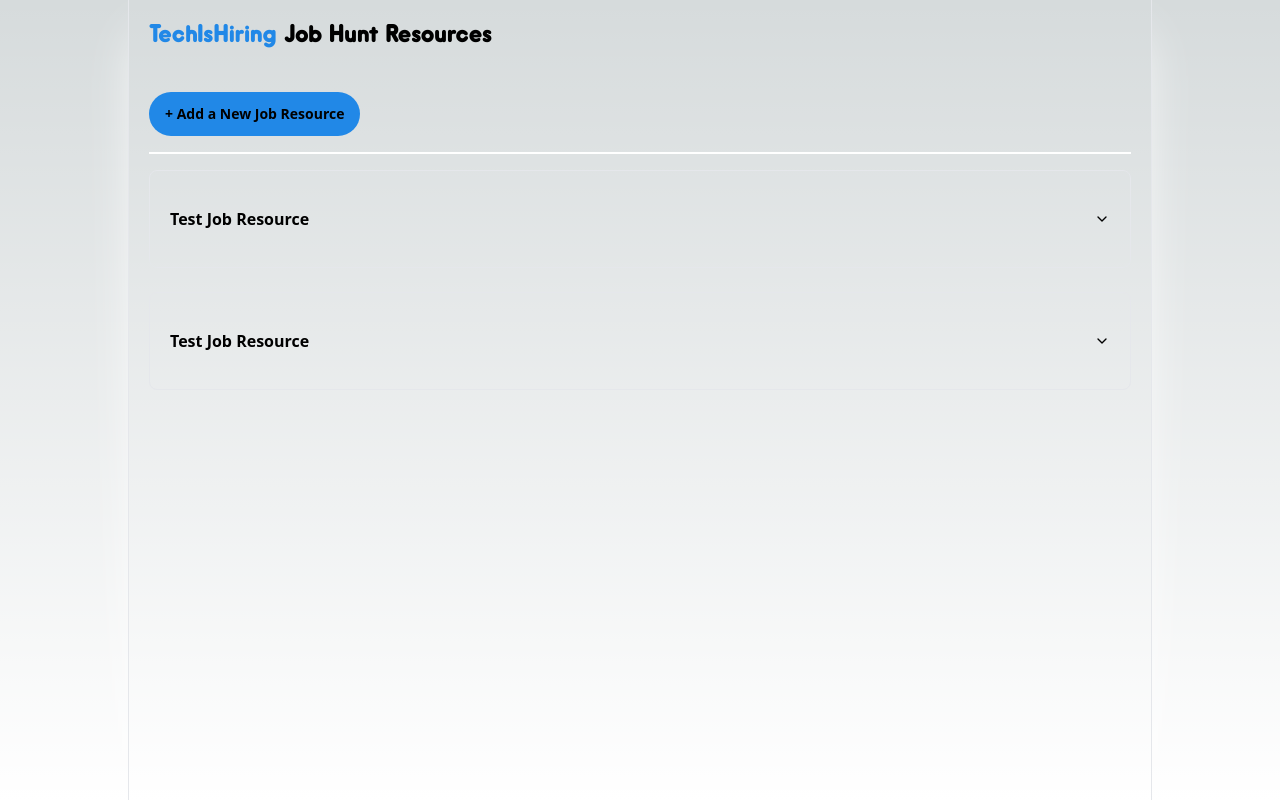
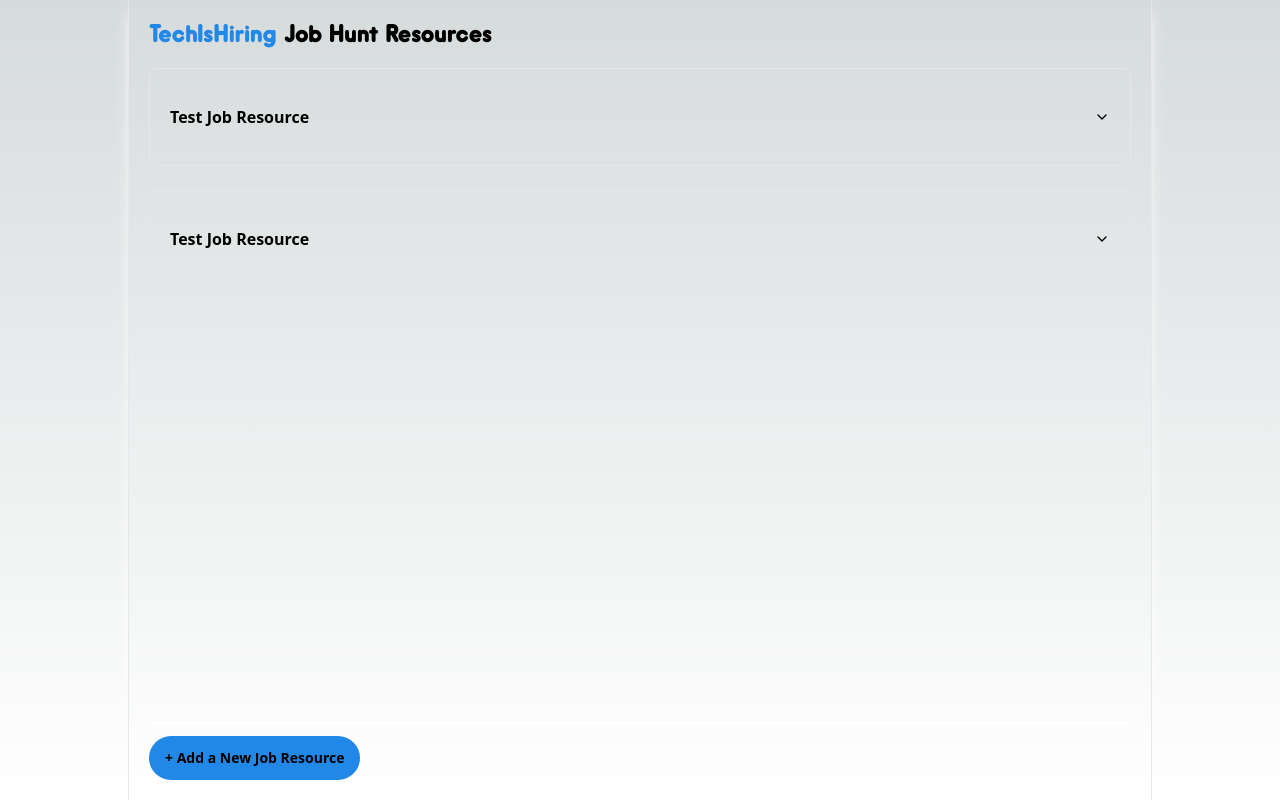
Before and after one commit to TechIsHiring/job-hunt-resources, a Next.js app: page / in a window 1280 px wide. Built offline with nearby package versions, Linux system fonts and the light colour scheme.

Commit message:
Messing around with the layout a bit more.

```diff
--- a/src/app/layout.tsx
+++ b/src/app/layout.tsx
@@ -3,6 +3,7 @@ import "./globals.css";
 import { HomePageLayout } from "@/components/templates/homepagelayout";
 import { MainLayoutCard } from "@/components/atoms/card";
 import { Header } from "@/components/organisms/header";
+import { Footer } from "@/components/organisms/footer";
 
 export const metadata: Metadata = {
   title: "TechIsHiring Job Hunt Resoures",
@@ -20,8 +21,11 @@ export default function RootLayout({
       <body>
         <HomePageLayout>
           <MainLayoutCard>
-            <Header />
-            {children}
+            <div className="flex flex-col gap-4">
+              <Header />
+              {children}
+            </div>
+            <Footer />
           </MainLayoutCard>
         </HomePageLayout>
       </body>
--- a/src/app/page.tsx
+++ b/src/app/page.tsx
@@ -2,7 +2,7 @@ import { JobHuntResourceList } from "@/components/organisms/job-hunt-resource-li
 
 export default function Home() {
   return (
-    <main>
+    <main className="flex flex-col gap-4">
       <JobHuntResourceList
         jobResources={[
           {
--- a/src/components/atoms/card/main-layout-card.tsx
+++ b/src/components/atoms/card/main-layout-card.tsx
@@ -5,7 +5,7 @@ interface CardProps {
 export const MainLayoutCard: React.FC<CardProps> = ({ children }) => {
   return (
     <div
-      className={`flex flex-col gap-4 max-w-[1024px] w-full border-x-[1px] shadow-2xl shadow-white p-5 h-full`}
+      className={`flex flex-col justify-between max-w-[1024px] w-full border-x-[1px] shadow-lg shadow-white p-5 h-full`}
     >
       {children}
     </div>
--- /dev/null
+++ b/src/components/organisms/footer/index.tsx
@@ -0,0 +1,11 @@
+import { Button } from "@/components/atoms/button";
+import { Divider } from "@/components/atoms/divider";
+
+export const Footer = () => {
+  return (
+    <footer className="flex flex-col gap-3 sticky bottom-0">
+      <Divider />
+      <Button className="w-fit">+ Add a New Job Resource</Button>
+    </footer>
+  );
+};
--- a/src/components/organisms/header/index.tsx
+++ b/src/components/organisms/header/index.tsx
@@ -1,15 +1,9 @@
-import { Button } from "@/components/atoms/button";
-import { Divider } from "@/components/atoms/divider";
 import { Logo } from "@/components/atoms/logo";
 
 export const Header = () => {
   return (
     <header className="flex flex-col gap-10">
       <Logo />
-      <div className="flex flex-col gap-4">
-        <Button className="w-fit">+ Add a New Job Resource</Button>
-        <Divider />
-      </div>
     </header>
   );
 };
```
